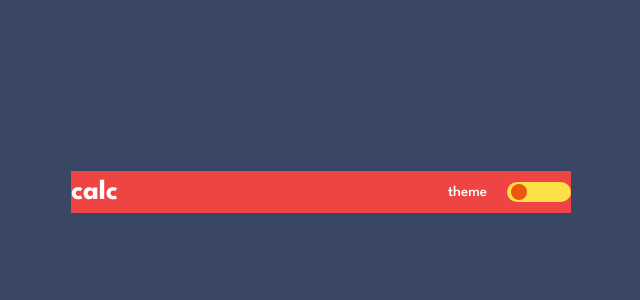
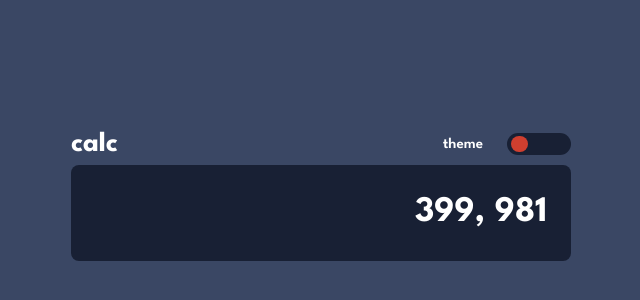
Before and after one commit to faizanalibaig/calculator-app, a React (Vite) app: page / in a window 1280 px wide. Shown: the part 208-508 px from the top of the page, without its empty margins (319-959 px from the left). Built offline with nearby package versions, Linux system fonts and the light colour scheme; a web font is replaced by a local one.

Commit message:
header almost complete & display started

```diff
--- a/src/App.jsx
+++ b/src/App.jsx
@@ -1,4 +1,5 @@
-import React from 'react';
+import React, { useState } from 'react';
+import Data from './data/application.json';
 
 const App = () => {
   return (
@@ -8,38 +9,67 @@ const App = () => {
         width: '100vw',
         height: '100vh',
         display: 'flex',
+        flexDirection: 'column',
         justifyContent: 'center',
         alignItems: 'center',
       }}
       className='font-lage'
     >
       <Calculator />
+      <Display />
     </div>
   );
 };
 
 function Calculator() {
   return (
-    <div className='text-[hsl(0,0%,100%)] font-bold text-[28px] bg-red-500 w-[500px] flex justify-between items-center'>
-      <h1>calc</h1>
-      <ToggleButton />
+    <div className='text-[hsl(0,0%,100%)] font-bold text-[28px] w-[500px] flex justify-between items-center'>
+      <h1>{Data.title}</h1>
+      <ToggleButton themeNumber={[1, 2, 3]} />
     </div>
   );
 }
 
-function ToggleButton() {
+function ToggleButton({ themeNumber }) {
+  const [theme, setTheme] = useState(0);
+
+  const handleToggle = (index) => {
+    setTheme(index);
+  };
+
   return (
-    <section className='flex items-center gap-5'>
-      <h3 className='font-medium text-[15px]'>theme</h3>
-      <div className='flex flex-col font-medium text-[12px]'>
-        {/* <span>{Array.from({ length: 3 }, (_, i) => i + 1)}</span> */}
-
-        <div className='bg-yellow-300 px-1 rounded-2xl w-16 h-5 flex items-center'>
-          <span className='h-[16px] w-[2px] bg-orange-600 rounded-full px-2' />
+    <section className='flex items-center gap-6 h-full relative font-semibold'>
+      <h3 className='text-[15px]'>theme</h3>
+      <div>
+        {/* <div className='flex justify-between px-2 absolute bottom-6 w-[50%]'>
+          {themeNumber.map((value, index) => (
+            <h1 key={index} className='text-[12px]'>
+              {value}
+            </h1>
+          ))}
+        </div> */}
+        <div className='bg-[#182034] px-1 py-[3px] rounded-2xl w-16 h-[22px] flex items-center justify-between'>
+          {themeNumber.map((value, index) => (
+            <span
+              key={index}
+              className={`h-full w-[30%] bg-[#d03f2f] rounded-full px-2 cursor-pointer ${
+                theme === index ? '' : 'opacity-0'
+              }`}
+              onClick={() => handleToggle(index)}
+            />
+          ))}
         </div>
       </div>
     </section>
   );
 }
 
+function Display() {
+  return (
+    <div className='text-[hsl(0,0%,100%)] font-lage text-4xl font-bold w-[500px] bg-[#182034] h-24 rounded-lg px-6 flex items-center justify-end'>
+      <h1>399, 981</h1>
+    </div>
+  );
+}
+
 export default App;
--- /dev/null
+++ b/src/data/application.json
@@ -0,0 +1,3 @@
+{
+  "title": "calc"
+}
```
